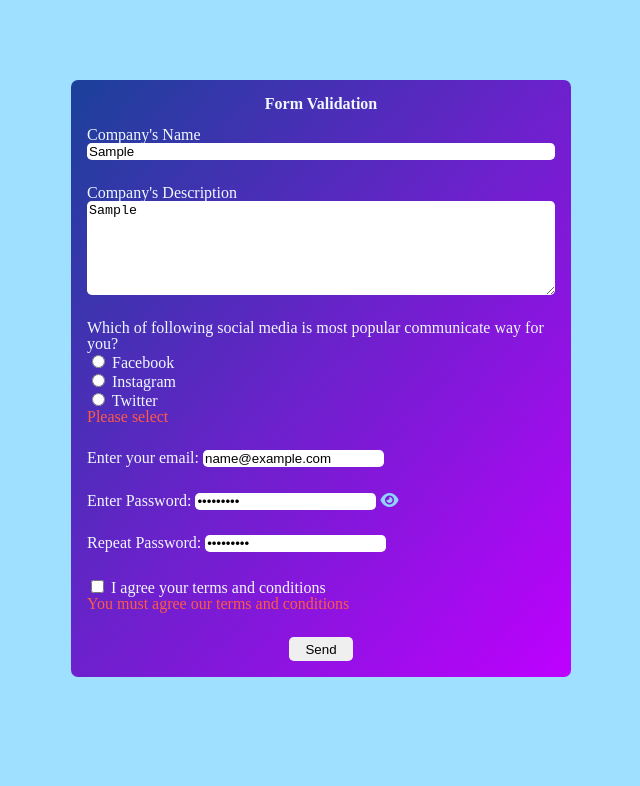
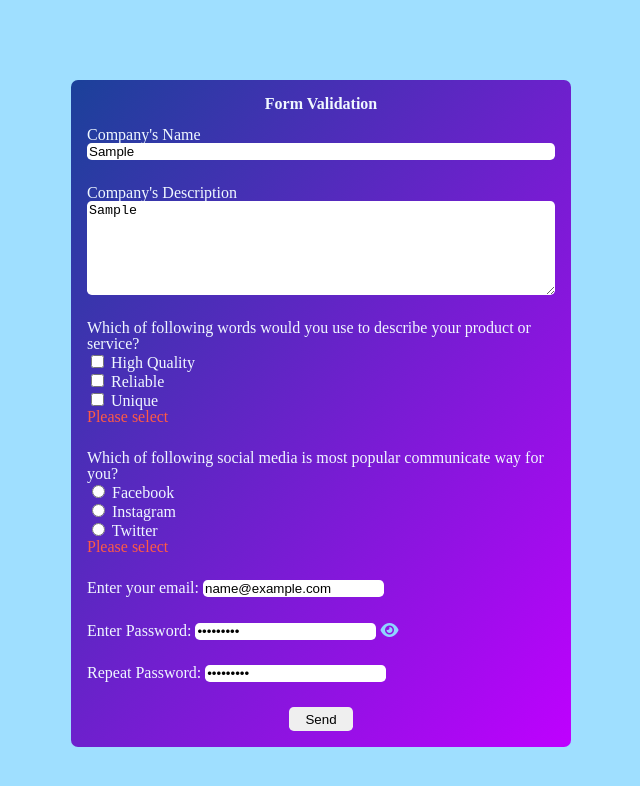
Before and after one commit to lakanodia/assignment-19, a plain HTML site: page index.html in a window 1280 px wide. Both pictures are taken after typing "Sample", "Sample", "name@example.com", "Sample123", "Sample123" into the empty fields and a click on the button "Send". Shown: the whole page, without its empty margins (319-959 px from the left). Drawn offline with Linux system fonts and the light colour scheme; a web font is replaced by a local one.

Commit message:
Added multiple checkbox

```diff
--- a/css/style.css
+++ b/css/style.css
@@ -3,13 +3,7 @@ body{
     width: 100%;
     height: 100%;
     background-color: rgba(126, 212, 255, 0.742);
-
-
 }
-/* .formBlock{
-
-
-} */
 .mainForm{
     max-width: 500px;
     width: 100%;
--- a/index.html
+++ b/index.html
@@ -25,6 +25,25 @@
             <textarea name="companyDescription" class="" id="companyDescription" cols="30" rows="6" placeholder="Company Description"></textarea>
             <span class="error-text" id="error_companyDescription"></span>
 
+            <h3> Which of following words would you use to describe your product or service? </h3>
+            <div class="checkboxDiv" id="checkboxDiv">
+                <div class="checkbox-div" id="quality">
+                    <input type="checkbox" id="qualityInput" name="choise1">
+                    <label for="checkAgree">High Quality</label>
+                </div>
+
+                <div class="checkbox-div" id="realiable">
+                    <input type="checkbox" id="realiableInput" name="choise2">
+                    <label for="choise">Reliable</label>
+                </div>
+
+                <div class="checkbox-div" id="unique">
+                    <input type="checkbox" id="uniqueInput" name="choise3">
+                    <label for="choise">Unique</label>
+                    <span class="error-text" id="error_quality"></span>
+                </div>
+            </div>
+
             <label>Which of following social media is most popular communicate way for you?</label>
             <div class="radio-div">
                 <input type="radio" id="media1" name="social" >
@@ -39,8 +58,6 @@
                 <label for="media3">Twitter</label>
                 <span class="error-text" id="error_social"></span>
             </div>
-
-
             <div class="email-div">
                 <label for="email"> Enter your email:</label>
                 <input type="email" id="email" name="email" placeholder="Your Email" onkeydown="validation()">
@@ -58,22 +75,7 @@
                 <input type="password" name="password1" id="password1" placeholder="Your Password">
                 <span class="error-text" id="error_password1"></span>
             </div>
-
             <!-- <label style="font-size:15px; margin-top: 15px;">Agree our terms and conditions</label> -->
-            <div class="checkbox-div" >
-                <input type="checkbox" id="checkAgree" name="checkAgree" >
-                <label for="checkAgree">I agree your terms and conditions</label>
-                <span class="error-text" id="error_checkAgree"></span>
-            </div>
-            <!-- <div class="checkbox-div">
-                <input type="checkbox" id="choise" name="choise2">
-                <label for="choise">Reliable</label>
-            </div>
-
-            <div class="checkbox-div">
-                <input type="checkbox" id="choise" name="choise3">
-                <label for="choise">Unique</label>
-            </div> -->
 
 
             <div class="saveButtons" class="" >
--- a/script.js
+++ b/script.js
@@ -27,10 +27,21 @@ document.getElementById('mainForm').addEventListener('submit', function(event) {
 
     //  ვალიდაცია ჩექბოქსზე
 
-    let checkAgree = document.getElementById('checkAgree').checked;
-    if(!checkAgree){
-        errors.checkAgree = 'You must agree our terms and conditions';
+    // let checkAgree = document.getElementById('checkAgree').checked;
+    // if(!checkAgree){
+    //     errors.checkAgree = 'You must agree our terms and conditions';
+    // }
+    let error = false;
+    let checkBoxDiv = document.getElementById('checkboxDiv');
+    checkBoxDiv.querySelectorAll('input[type="checkbox"]').forEach(element => {
+        if(element.checked){
+            error =true;
+        }
+    });
+    if (error == false) {
+        errors.quality = 'Please select'
     }
+
 
     //  ვალიდაცია რედიოზე
 
@@ -54,12 +65,7 @@ document.getElementById('mainForm').addEventListener('submit', function(event) {
 
     let password = document.querySelector('[name="password"]').value;
     let password1 = document.querySelector('[name="password1"]').value;
-    // if (password!==password1){
-    //     errors.password1 = 'Your Password do not match';
-    // }
-    // if(password==''){
-    //     errors.password = 'Password can not be empty';
-    // }
+
     if (password!=='' && password!==password1){
         errors.password1 = 'Your Password do not match';
         errors.password = 'Your Password do not match';
@@ -81,7 +87,6 @@ document.getElementById('mainForm').addEventListener('submit', function(event) {
     }
 });
 
-
 // ვალიდაცია პაროლებზე
 let passwordShow = document.getElementById('password');
 let toggleIcon = document.getElementById('toggleIcon');
@@ -95,16 +100,7 @@ function showHidePassword() {
         toggleIcon.classList.remove('fa-eye-slash');
     }
 }
-// showHidePassword = () => {
-//     if(passwordShow.type == "password"){
-//         passwordShow.setAttribute('type', 'text');
-//         toggleIcon.classList.add('fa-eye-slash');
-//     }else{
-//         passwordShow.setAttribute('type', 'password');
-//         toggleIcon.classList.remove('fa-eye-slash');
-//     }
 
-// }
 toggleIcon.addEventListener('click', showHidePassword);
 
 // იმეილის  მეორე ვალიდაცია
```
